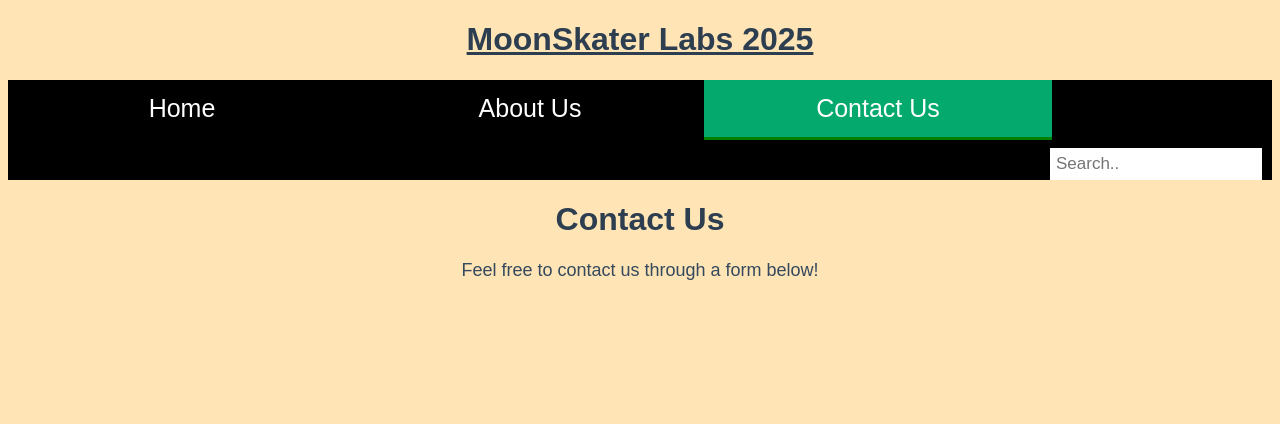
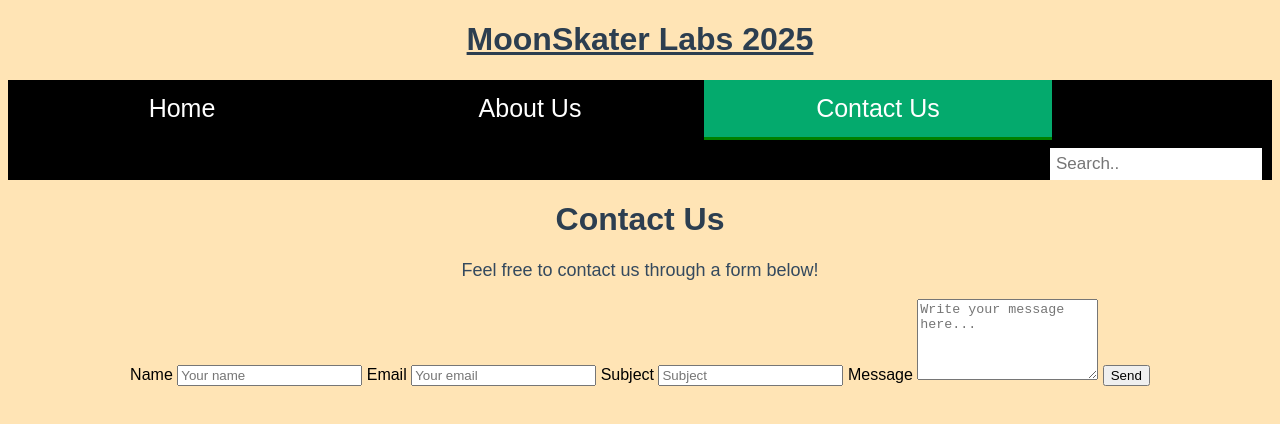
Before and after one commit to MoonSkaterC/my-first-website, a plain HTML site: page contactus.html in a window 1280 px wide. Drawn offline with Linux system fonts and the light colour scheme.

Commit message:
Update contactus.html

```diff
--- a/contactus.html
+++ b/contactus.html
@@ -19,5 +19,21 @@
   <h1>Contact Us</h1>
   <p>Feel free to contact us through a form below!</p>
 
+ <form action="https://example.com/form-handler" method="POST">
+    <label for="name">Name</label>
+    <input type="text" id="name" name="name" placeholder="Your name" required>
+
+    <label for="email">Email</label>
+    <input type="email" id="email" name="email" placeholder="Your email" required>
+
+    <label for="subject">Subject</label>
+    <input type="text" id="subject" name="subject" placeholder="Subject">
+
+    <label for="message">Message</label>
+    <textarea id="message" name="message" rows="5" placeholder="Write your message here..." required></textarea>
+
+    <button type="submit">Send</button>
+  </form>
+
 </body>
 </html>
```
